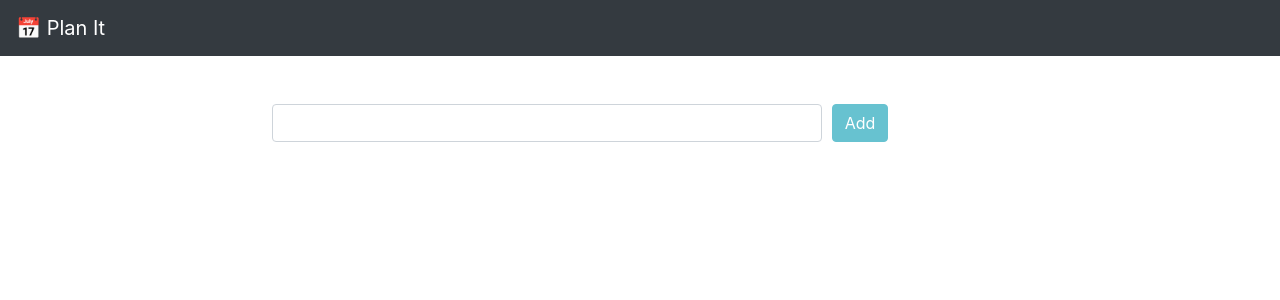
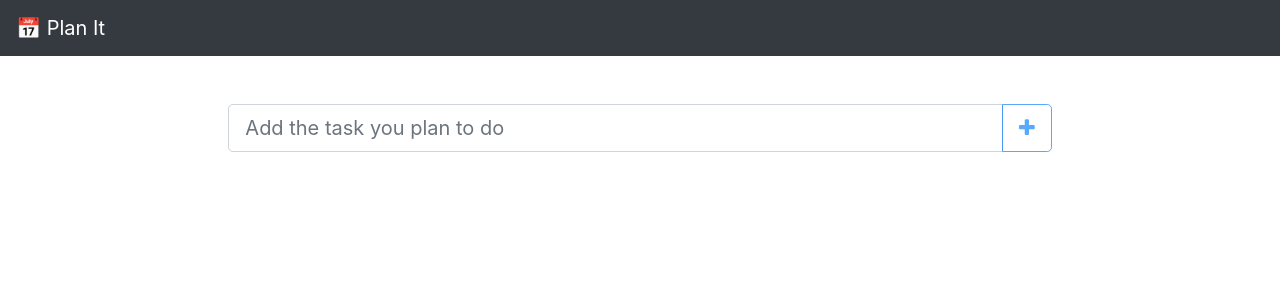
Before and after one commit to nraufu/plan, a React (Create React App) app: page / in a window 1280 px wide. Shown: the top 300 px of the page. Built offline with nearby package versions, Linux system fonts and the light colour scheme.

Commit message:
ft(tasks): add tasks cards - installed font-awesome - added icon on buttons - added a new input field bar

```diff
--- a/package.json
+++ b/package.json
@@ -7,6 +7,7 @@
     "@testing-library/react": "^9.5.0",
     "@testing-library/user-event": "^7.2.1",
     "bootstrap": "^4.4.1",
+    "font-awesome": "^4.7.0",
     "react": "^16.13.1",
     "react-dom": "^16.13.1",
     "react-scripts": "3.4.1"
--- a/src/Hoc/Layout/Layout.js
+++ b/src/Hoc/Layout/Layout.js
@@ -7,9 +7,7 @@ const Layout = (props) => {
   return (
     <div>
       <Navbar />
-      <div className="container my-5 md-4 col-md-7 mx-auto">
-        {props.children}
-      </div>
+      <div className="container my-5 col-md-8 mx-auto">{props.children}</div>
     </div>
   );
 };
--- /dev/null
+++ b/src/components/Tasks/Task/Task.js
@@ -0,0 +1,24 @@
+import React from "react";
+
+import Button from "./../../UI/Button/Button";
+
+const Task = (props) => {
+  return (
+    <div className="card m-2 bg-light">
+      <div className="card-body">
+        <p className="card-text text-body">{props.task}</p>
+        <Button colorType="dark">
+          <i className="fa fa-thumbs-o-up"></i>
+        </Button>
+        <Button colorType="danger">
+          <i className="fa fa-trash"></i>
+        </Button>
+        <Button colorType="warning">
+          <i className="fa fa-pencil"></i>
+        </Button>
+      </div>
+    </div>
+  );
+};
+
+export default Task;
--- a/src/components/Tasks/Tasks.js
+++ b/src/components/Tasks/Tasks.js
@@ -0,0 +1,15 @@
+import React from "react";
+
+import Task from "./Task/Task";
+
+const Tasks = (props) => {
+  return (
+    <div className="col-12 mx-auto mt-5">
+      {props.tasks.map((task) => (
+        <Task key={task.id} task={task.taskToDo} />
+      ))}
+    </div>
+  );
+};
+
+export default Tasks;
--- a/src/components/UI/Button/Button.js
+++ b/src/components/UI/Button/Button.js
@@ -4,9 +4,8 @@ const Button = (props) => {
   return (
     <button
       type="button"
-      className={`btn btn-` + props.class}
+      className={`m-1 btn btn-outline-` + props.colorType}
       onClick={props.clicked}
-      disabled={!props.valid}
     >
       {props.children}
     </button>
--- /dev/null
+++ b/src/components/UI/InputBar/InputBar.js
@@ -0,0 +1,31 @@
+import React from "react";
+
+const InputBar = (props) => {
+  return (
+    <div className="input-group input-group-lg">
+      <input
+        type="text"
+        className="form-control shadow-none"
+        placeholder={
+          props.taskLength >= 1
+            ? "Add another task"
+            : "Add the task you plan to do"
+        }
+        onChange={props.changed}
+        value={props.value}
+      />
+      <div className="input-group-append">
+        <button
+          className="btn btn-outline-primary shadow-none"
+          type="button"
+          onClick={props.btnClicked}
+          disabled={!props.valid}
+        >
+          <i className="fa fa-plus"></i>
+        </button>
+      </div>
+    </div>
+  );
+};
+
+export default InputBar;
--- a/src/containers/ToDoBuilder/ToDoBuilder.js
+++ b/src/containers/ToDoBuilder/ToDoBuilder.js
@@ -1,18 +1,21 @@
 import React, { Component } from "react";
+
 import Layout from "../../Hoc/Layout/Layout";
-import Button from "../../components/UI/Button/Button";
-import Input from "../../components/UI/Input/Input";
+import Tasks from "../../components/Tasks/Tasks";
+import InputBar from "./../../components/UI/InputBar/InputBar";
 
 class ToDoBuilder extends Component {
-  state = { userInput: "", valid: false };
+  state = { userInput: "", tasks: [], valid: false };
 
-  buttonClickHandler = () => {
-    console.log(this.state.userInput);
+  buttonClickedHandler = () => {
+    const tasks = this.state.tasks;
+    tasks.push({ id: tasks.length + 1, taskToDo: this.state.userInput });
+    this.setState({ tasks: tasks, userInput: "" });
   };
 
   onInputChangeHandler = (event) => {
     let userInput = event.target.value;
-    userInput.length > 10
+    userInput.length > 5
       ? this.setState({ valid: true })
       : this.setState({ valid: false });
     this.setState({ userInput: userInput });
@@ -21,23 +24,14 @@ class ToDoBuilder extends Component {
   render() {
     return (
       <Layout>
-        <div className="row no-gutter">
-          <div className="col-md-9">
-            <Input
-              value={this.state.userInput}
-              changed={this.onInputChangeHandler}
-            />
-          </div>
-          <div className="col-md-2">
-            <Button
-              class="info"
-              valid={this.state.valid}
-              clicked={this.buttonClickHandler}
-            >
-              Add
-            </Button>
-          </div>
-        </div>
+        <InputBar
+          value={this.state.userInput}
+          changed={this.onInputChangeHandler}
+          btnClicked={this.buttonClickedHandler}
+          valid={this.state.valid}
+          taskLength={this.state.tasks.length}
+        />
+        <Tasks tasks={this.state.tasks} />
       </Layout>
     );
   }
--- a/src/index.js
+++ b/src/index.js
@@ -3,6 +3,7 @@ import ReactDOM from "react-dom";
 import App from "./App";
 import * as serviceWorker from "./serviceWorker";
 import "bootstrap/dist/css/bootstrap.css";
+import "font-awesome/css/font-awesome.css";
 
 ReactDOM.render(<App />, document.getElementById("root"));
 
```
Also changed, not shown: src/setupTests.js (deleted, +0 -5 lines), 1 other file (tests, documents, lock files or other folders).
